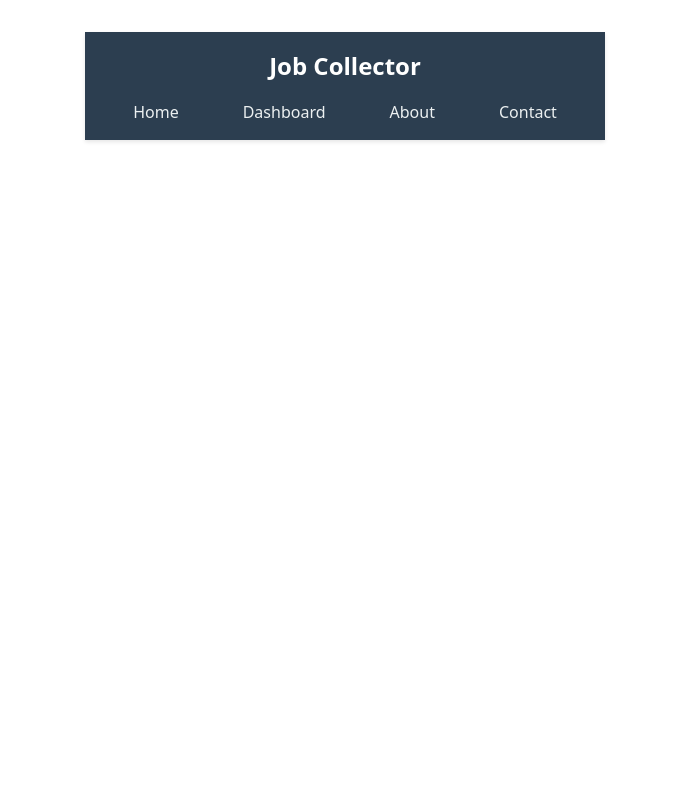
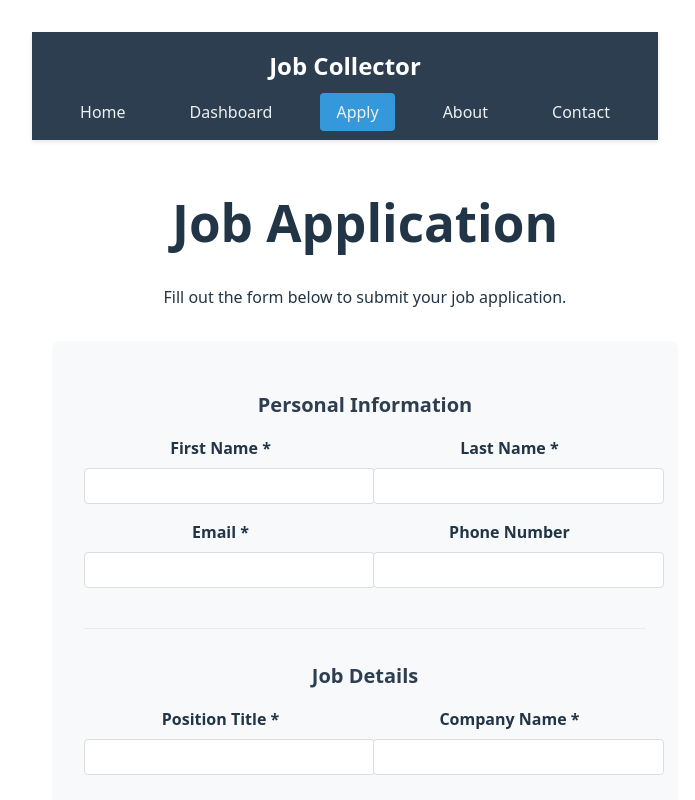
Before and after one commit to Kenspectacle/Applica, a React (Vite) app in the folder frontend/: page /apply in a window 1280 px wide. Shown: the top 800 px of the page, without its empty margins (295-990 px from the left). Built offline with nearby package versions, Linux system fonts and the light colour scheme.

Commit message:
feat: implemented MVP for the application page

```diff
--- a/frontend/src/App.css
+++ b/frontend/src/App.css
@@ -193,6 +193,99 @@ button[type="submit"]:hover {
   color: #7f8c8d;
 }
 
+/* Application Form */
+.apply-page {
+  max-width: 800px;
+  margin: 0 auto;
+}
+
+.application-form {
+  background-color: #f8f9fa;
+  padding: 2rem;
+  border-radius: 8px;
+  margin-top: 2rem;
+}
+
+.form-section {
+  margin-bottom: 2rem;
+  padding-bottom: 1.5rem;
+  border-bottom: 1px solid #e9ecef;
+}
+
+.form-section:last-of-type {
+  border-bottom: none;
+}
+
+.form-section h2 {
+  color: #2c3e50;
+  margin-bottom: 1rem;
+  font-size: 1.25rem;
+}
+
+.form-row {
+  display: grid;
+  grid-template-columns: 1fr 1fr;
+  gap: 1rem;
+}
+
+.form-actions {
+  display: flex;
+  gap: 1rem;
+  justify-content: center;
+  margin-top: 2rem;
+  padding-top: 1.5rem;
+  border-top: 1px solid #e9ecef;
+}
+
+.submit-btn {
+  background-color: #27ae60;
+  color: white;
+  padding: 0.75rem 2rem;
+  border: none;
+  border-radius: 4px;
+  cursor: pointer;
+  font-size: 1rem;
+  font-weight: bold;
+}
+
+.submit-btn:hover {
+  background-color: #229954;
+}
+
+.reset-btn {
+  background-color: #95a5a6;
+  color: white;
+  padding: 0.75rem 2rem;
+  border: none;
+  border-radius: 4px;
+  cursor: pointer;
+  font-size: 1rem;
+}
+
+.reset-btn:hover {
+  background-color: #7f8c8d;
+}
+
+/* File input styling */
+input[type="file"] {
+  padding: 0.5rem;
+  border: 2px dashed #ddd;
+  border-radius: 4px;
+  background-color: white;
+}
+
+input[type="file"]:focus {
+  border-color: #3498db;
+  outline: none;
+}
+
+small {
+  color: #7f8c8d;
+  font-size: 0.875rem;
+  margin-top: 0.25rem;
+  display: block;
+}
+
 /* Responsive Design */
 @media (max-width: 768px) {
   .nav-links {
@@ -207,4 +300,17 @@ button[type="submit"]:hover {
   .main-content {
     padding: 15px;
   }
+
+  /* Responsive adjustments for apply form */
+  .form-row {
+    grid-template-columns: 1fr;
+  }
+
+  .form-actions {
+    flex-direction: column;
+  }
+
+  .application-form {
+    padding: 1rem;
+  }
 }
--- a/frontend/src/App.tsx
+++ b/frontend/src/App.tsx
@@ -5,6 +5,7 @@ import Home from './pages/home'
 import Dashboard from './pages/dashboard'
 import About from './pages/about'
 import Contact from './pages/contact'
+import Apply from './pages/apply'
 
 function App() {
   return (
@@ -16,6 +17,7 @@ function App() {
           <Route path="/dashboard" element={<Dashboard />} />
           <Route path="/about" element={<About />} />
           <Route path="/contact" element={<Contact />} />
+          <Route path="/apply" element={<Apply />} />
         </Routes>
       </main>
     </div>
--- a/frontend/src/components/navigation.tsx
+++ b/frontend/src/components/navigation.tsx
@@ -19,6 +19,9 @@ function Navigation() {
         <li className={isActive('/dashboard') ? 'active' : ''}>
           <Link to="/dashboard">Dashboard</Link>
         </li>
+        <li className={isActive('/apply') ? 'active' : ''}>
+          <Link to="/apply">Apply</Link>
+        </li>
         <li className={isActive('/about') ? 'active' : ''}>
           <Link to="/about">About</Link>
         </li>
--- /dev/null
+++ b/frontend/src/pages/apply.tsx
@@ -0,0 +1,224 @@
+import { useState } from 'react'
+
+function Apply() {
+  const [formData, setFormData] = useState({
+    firstName: '',
+    lastName: '',
+    email: '',
+    phone: '',
+    position: '',
+    company: '',
+    experience: '',
+    education: '',
+    skills: '',
+    coverLetter: '',
+    resume: null as File | null
+  })
+
+  const handleInputChange = (e: React.ChangeEvent<HTMLInputElement | HTMLTextAreaElement | HTMLSelectElement>) => {
+    const { name, value } = e.target
+    setFormData(prev => ({
+      ...prev,
+      [name]: value
+    }))
+  }
+
+  const handleFileChange = (e: React.ChangeEvent<HTMLInputElement>) => {
+    const file = e.target.files?.[0] || null
+    setFormData(prev => ({
+      ...prev,
+      resume: file
+    }))
+  }
+
+  const handleSubmit = (e: React.FormEvent) => {
+    e.preventDefault()
+    console.log('Application submitted:', formData)
+    // Here you would typically send the data to your backend
+    alert('Application submitted successfully!')
+  }
+
+  return (
+    <div className="apply-page">
+      <h1>Job Application</h1>
+      <p>Fill out the form below to submit your job application.</p>
+
+      <form onSubmit={handleSubmit} className="application-form">
+        <div className="form-section">
+          <h2>Personal Information</h2>
+
+          <div className="form-row">
+            <div className="form-group">
+              <label htmlFor="firstName">First Name *</label>
+              <input
+                type="text"
+                id="firstName"
+                name="firstName"
+                value={formData.firstName}
+                onChange={handleInputChange}
+                required
+              />
+            </div>
+
+            <div className="form-group">
+              <label htmlFor="lastName">Last Name *</label>
+              <input
+                type="text"
+                id="lastName"
+                name="lastName"
+                value={formData.lastName}
+                onChange={handleInputChange}
+                required
+              />
+            </div>
+          </div>
+
+          <div className="form-row">
+            <div className="form-group">
+              <label htmlFor="email">Email *</label>
+              <input
+                type="email"
+                id="email"
+                name="email"
+                value={formData.email}
+                onChange={handleInputChange}
+                required
+              />
+            </div>
+
+            <div className="form-group">
+              <label htmlFor="phone">Phone Number</label>
+              <input
+                type="tel"
+                id="phone"
+                name="phone"
+                value={formData.phone}
+                onChange={handleInputChange}
+              />
+            </div>
+          </div>
+        </div>
+
+        <div className="form-section">
+          <h2>Job Details</h2>
+
+          <div className="form-row">
+            <div className="form-group">
+              <label htmlFor="position">Position Title *</label>
+              <input
+                type="text"
+                id="position"
+                name="position"
+                value={formData.position}
+                onChange={handleInputChange}
+                required
+              />
+            </div>
+
+            <div className="form-group">
+              <label htmlFor="company">Company Name *</label>
+              <input
+                type="text"
+                id="company"
+                name="company"
+                value={formData.company}
+                onChange={handleInputChange}
+                required
+              />
+            </div>
+          </div>
+        </div>
+
+        <div className="form-section">
+          <h2>Experience & Education</h2>
+
+          <div className="form-group">
+            <label htmlFor="experience">Work Experience</label>
+            <textarea
+              id="experience"
+              name="experience"
+              value={formData.experience}
+              onChange={handleInputChange}
+              rows={4}
+              placeholder="Describe your relevant work experience..."
+            />
+          </div>
+
+          <div className="form-group">
+            <label htmlFor="education">Education</label>
+            <textarea
+              id="education"
+              name="education"
+              value={formData.education}
+              onChange={handleInputChange}
+              rows={3}
+              placeholder="List your educational background..."
+            />
+          </div>
+
+          <div className="form-group">
+            <label htmlFor="skills">Skills</label>
+            <textarea
+              id="skills"
+              name="skills"
+              value={formData.skills}
+              onChange={handleInputChange}
+              rows={3}
+              placeholder="List your relevant skills..."
+            />
+          </div>
+        </div>
+
+        <div className="form-section">
+          <h2>Documents</h2>
+
+          <div className="form-group">
+            <label htmlFor="resume">Resume/CV *</label>
+            <input
+              type="file"
+              id="resume"
+              name="resume"
+              accept=".pdf,.doc,.docx"
+              onChange={handleFileChange}
+              required
+            />
+            <small>Accepted formats: PDF, DOC, DOCX (Max 5MB)</small>
+          </div>
+
+          <div className="form-group">
+            <label htmlFor="coverLetter">Cover Letter</label>
+            <textarea
+              id="coverLetter"
+              name="coverLetter"
+              value={formData.coverLetter}
+              onChange={handleInputChange}
+              rows={6}
+              placeholder="Write your cover letter here..."
+            />
+          </div>
+        </div>
+
+        <div className="form-actions">
+          <button type="submit" className="submit-btn">Submit Application</button>
+          <button type="button" className="reset-btn" onClick={() => setFormData({
+            firstName: '',
+            lastName: '',
+            email: '',
+            phone: '',
+            position: '',
+            company: '',
+            experience: '',
+            education: '',
+            skills: '',
+            coverLetter: '',
+            resume: null
+          })}>
+            Reset Form
+          </button>
+        </div>
+      </form>
+    </div>
+  )
+}
+
+export default Apply
```
